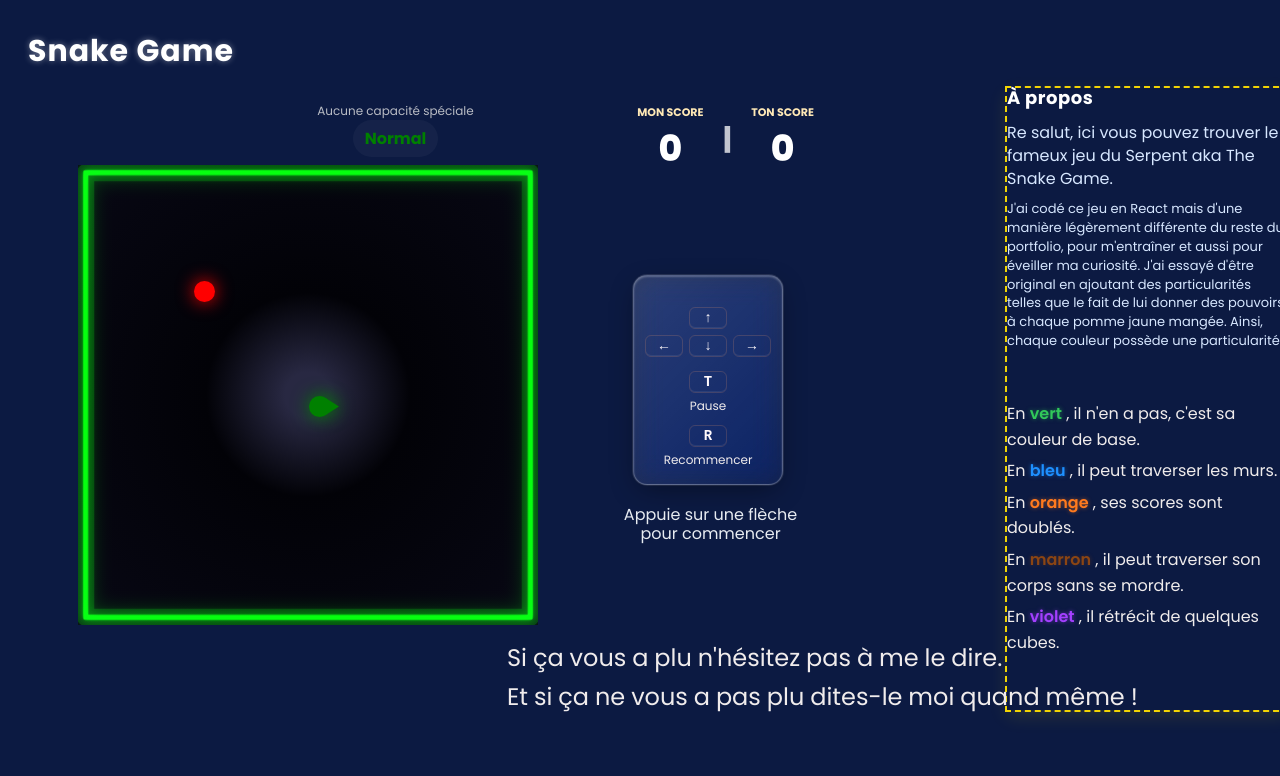
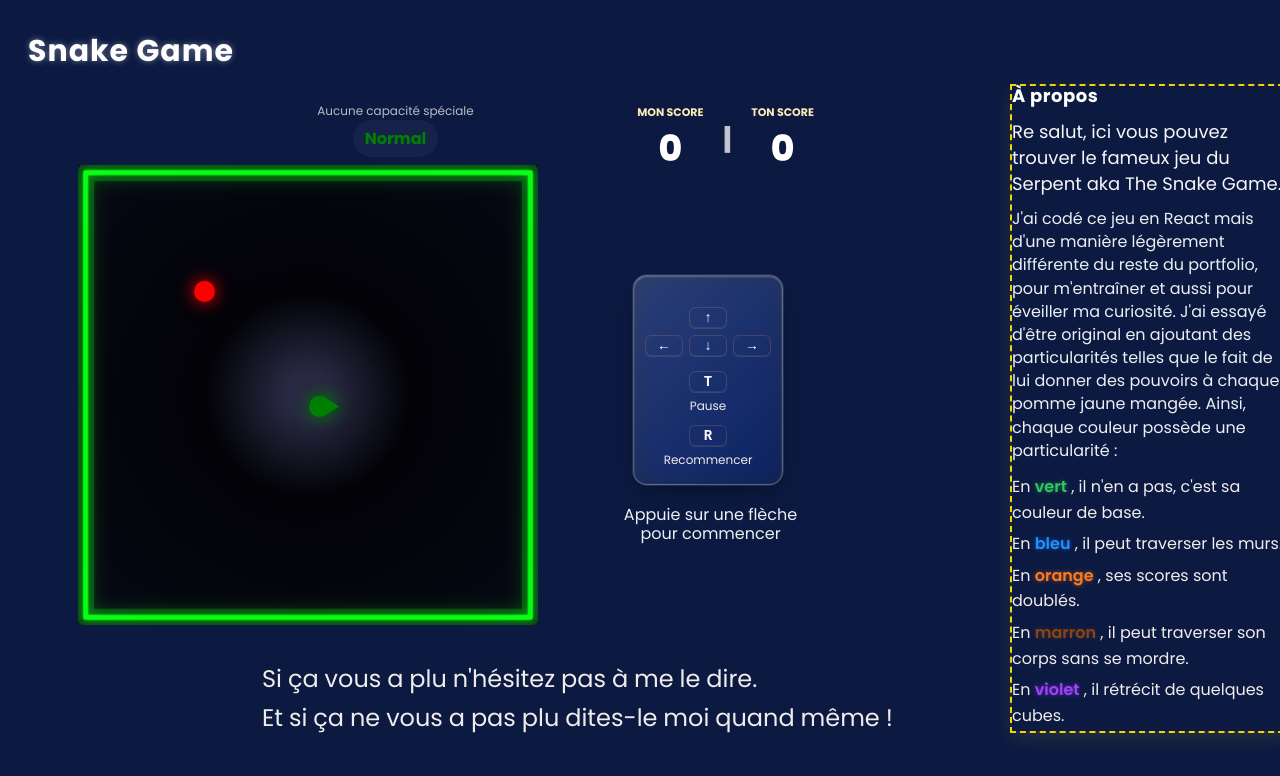
Before and after one commit to Walie-Matthieu/snake-game, a Next.js app: page / in a window 1280 px wide. Shown: the top 776 px of the page. Built offline with nearby package versions, Linux system fonts and the light colour scheme.

Commit message:
changes snake

```diff
--- a/app/components/SnakeGame.tsx
+++ b/app/components/SnakeGame.tsx
@@ -960,6 +960,13 @@ export default function SnakeGame({
               boxSizing: 'border-box',
             }}
           />
+          {isPaused && !gameOver && (
+            <div style={{ position:'absolute', inset:0, display:'flex', flexDirection:'column', alignItems:'center', justifyContent:'center' }}>
+               {/* texte de pause au milieux du canvas */}
+              <strong>PAUSE</strong>
+              <span>Appuie sur T pour continuer</span>
+            </div>
+          )}
         </div>
 
         {/* ===================== CONTROLS PANEL START =====================
@@ -1050,21 +1057,17 @@ export default function SnakeGame({
          <div className="flex flex-col items-center">
            <div className="text-red-500">Game Over!</div>
            <div className="text-gray-500 mt-2">Appuie sur <b>R</b> pour recommencer</div>
+
          </div>
        )}
-       {isPaused && !gameOver && (
-         <div className="flex flex-col items-center">
-           <div className="text-yellow-500 font-bold">PAUSE</div>
-           <div className="text-gray-500 mt-2">Appuie sur <b>T</b> pour continuer</div>
-         </div>
-       )}
+
        {!started && !gameOver && (
          <div
            style={{
              transform: `translate(${START_HINT_OFFSET_X}px, ${START_HINT_OFFSET_Y}px)`,
              transition: 'transform 160ms ease',
              textAlign: 'center',
-             color: '#e7ebf1ff', // équivalent text-gray-500
+             color: '#edeff3ff', // équivalent text-gray-500
              lineHeight: 1.2,
            }}
 
--- a/app/page.module.css
+++ b/app/page.module.css
@@ -142,8 +142,8 @@
     --title-offset-y: -50px;
   }
   .asideRight {
-    --aside-offset-x: 135px;  /* déplace l'aside (À propos) vers la droite */
-    --aside-offset-y: 12px; /* remonte un peu l'aside aka "À propos" */
+    --aside-offset-x: 140px;  /* déplace l'aside (À propos) vers la droite */
+    --aside-offset-y: 10px; /* remonte un peu l'aside aka "À propos" */
   }
 }
 
@@ -171,13 +171,13 @@
   --about-title-offset-x: 0px;        /* Déplacement horizontal du h2 */
   --about-title-offset-y: 0px;        /* Déplacement vertical du h2 */
 
-  --about-line1-font-size: 16px;      /* Taille première ligne de texte */
+  --about-line1-font-size: 18px;      /* Taille première ligne de texte */
   --about-line1-color: #d7e7ff;       /* Couleur première ligne */
   --about-line1-weight: 400;          /* Graisse première ligne */
   --about-line1-offset-x: 0px;        /* Déplacement horizontal ligne 1 */
   --about-line1-offset-y: 0px;        /* Déplacement vertical ligne 1 */
 
-  --about-line2-font-size: 13px;      /*  Taille deuxième ligne de texte */
+  --about-line2-font-size: 14px;      /*  Taille deuxième ligne de texte */
   --about-line2-color: #d7e7ff;       /* Couleur deuxième ligne */
   --about-line2-weight: 400;          /* Graisse deuxième ligne */
   --about-line2-offset-x: 0px;        /* Déplacement horizontal ligne 2 */
@@ -210,6 +210,9 @@
   line-height: var(--about-shared-line-height);
   transform: translate(var(--about-line1-offset-x), var(--about-line1-offset-y));
   /* Pour souligner: text-decoration: underline; */
+  /* Premier paragraphe */
+  font-family: 'Poppins', system-ui, Arial, sans-serif; /* Même police que le titre */
+  color: #f5f6f7; /* couleur du texte */
 }
 
 /* 2.c) Deuxième ligne de paragraphe */
@@ -221,6 +224,9 @@
   color: var(--about-line2-color);
   line-height: var(--about-shared-line-height);
   transform: translate(var(--about-line2-offset-x), var(--about-line2-offset-y));
+  /* Deuxième paragraphe */
+  font-family: 'Poppins', system-ui, Arial, sans-serif; /* Même police que le titre */
+  color: #ebeef3; /* couleur du texte */
 }
 
 /* 3) Exemple: styles spécifiques PC uniquement (optionnel)
@@ -281,7 +287,7 @@
   word-break: keep-all;
   word-spacing: -0.5px;
   text-wrap: balance;
-  transform: translate(-500px, 30px); /* ← Combine X et Y */
+  transform: translate(-750px, 30px); /* ← Combine X et Y */
 }
 
 .pasPluLine {
@@ -415,9 +421,9 @@
 /* Contrôle des 5 qui indique les lignes de couleur ensemble */
 :root {
   --powerlines-offset-x: 0px;  /* + = droite / - = gauche */
-  --powerlines-offset-y: 40px; /* + = bas    / - = haut  */
+  --powerlines-offset-y: 2px; /* + = bas    / - = haut  */
   --powerlines-margin-top: 0px; /* Espace au-dessus du bloc */
-  --powerlines-margin-bottom: -30px; /* Espace en-dessous du bloc */
+  --powerlines-margin-bottom: -120px; /* Espace en-dessous du bloc */
 }
 
 .powerLinesWrapper {
@@ -433,3 +439,17 @@
   --score-offset-x: -124px; /* + = droite / - = gauche */
   --score-offset-y: 0px; /* + = bas    / - = haut  */
 }
+
+@media (min-width: 1024px) {
+  .asideRight {
+    --about-line1-font-size: 18px;  /* Plus grand sur desktop */
+    --about-line2-font-size: 16px;
+  }
+}
+
+@media (max-width: 767px) {
+  .asideRight {
+    --about-line1-font-size: 15px;  /* Plus petit sur mobile */
+    --about-line2-font-size: 12px;
+  }
+}
```
